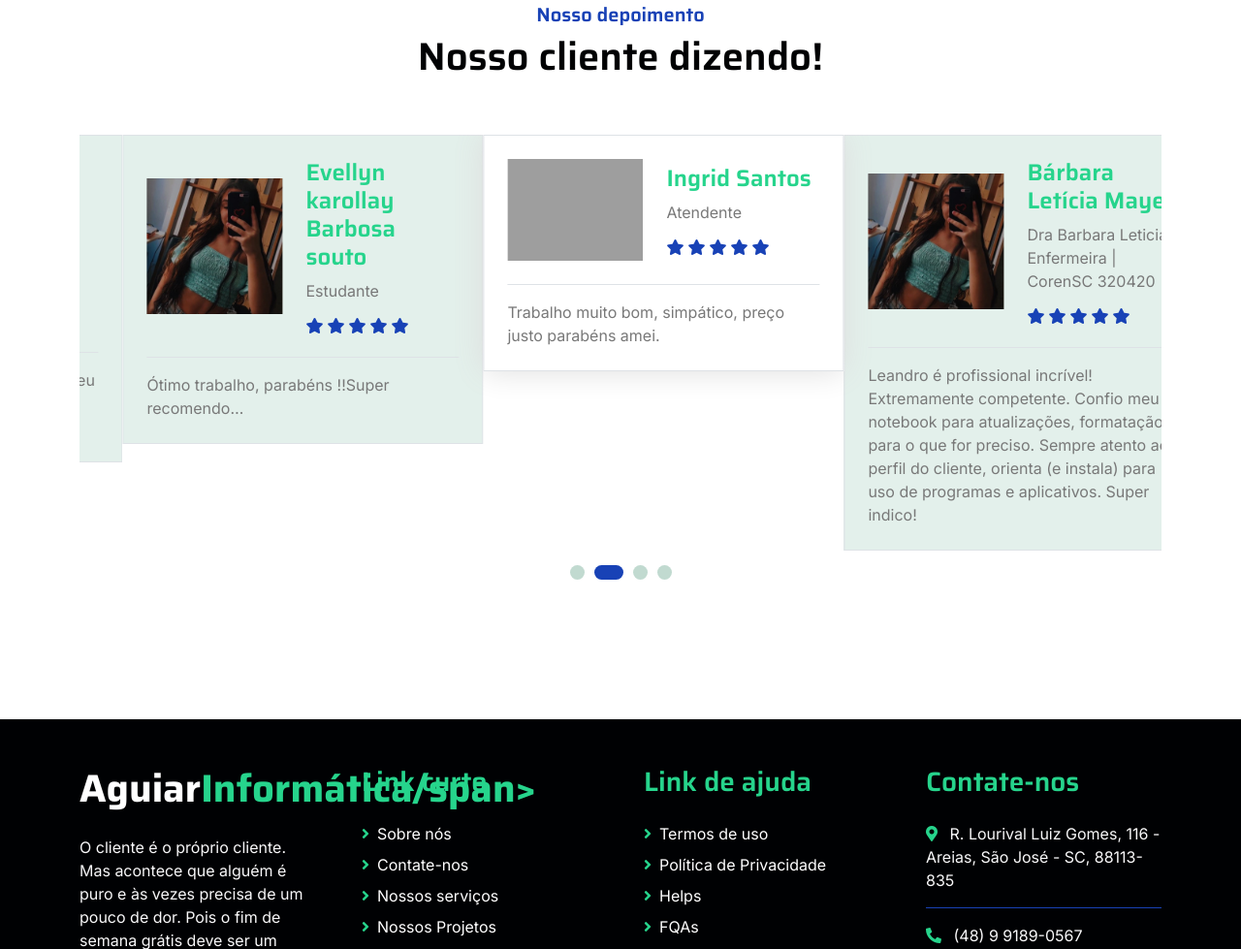
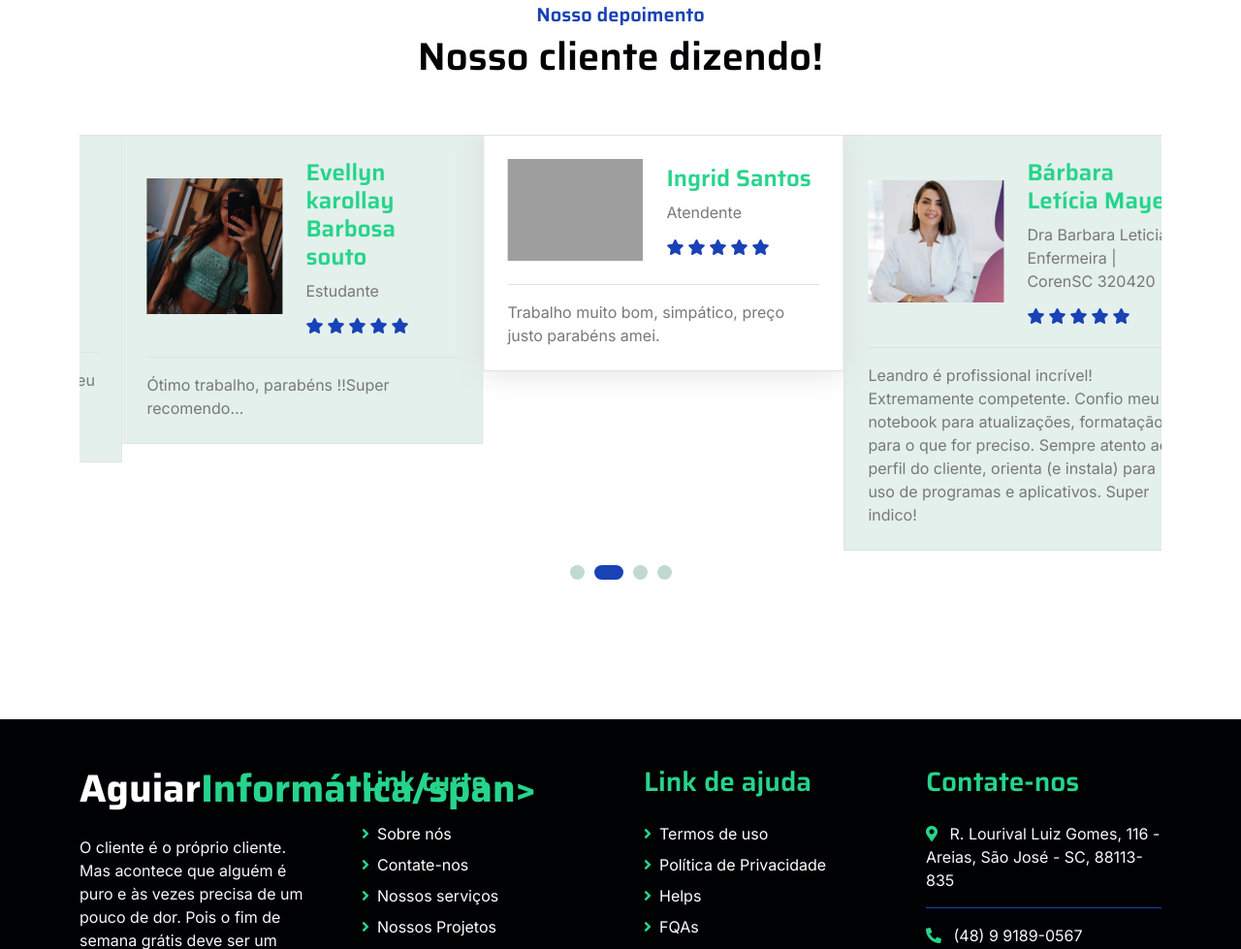
Before and after one commit to aguiarcomputing/Site01, a plain HTML site: page testimonial.html in a window 1280 px wide. Shown: the part 810-1789 px from the top of the page at 97% size. Drawn offline with nearby package versions, Linux system fonts and the light colour scheme; grey boxes are pictures that could not be loaded.

Commit message:
Update testimonial.html

```diff
--- a/testimonial.html
+++ b/testimonial.html
@@ -209,7 +209,7 @@
                     <div class="testimonial-item border p-4">
                         <div class=" d-flex align-items-center">
                             <div class="">
-                                <img src="img/testimonial-3.jpg" alt="">
+                                <img src="img/testimonial-5.jpg" alt="">
                             </div>
                             <div class="ms-4">
                                 <h4 class="text-secondary">Bárbara Letícia Mayer</h4>
```
